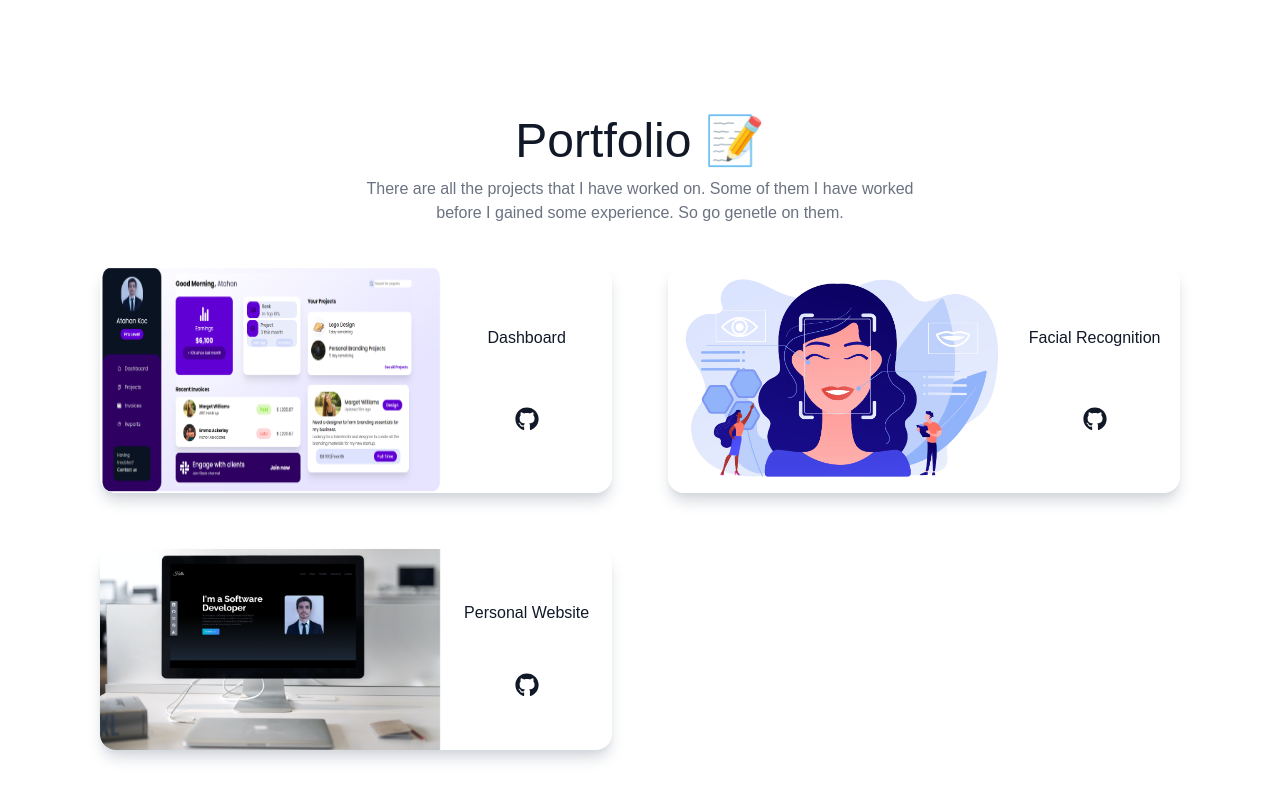
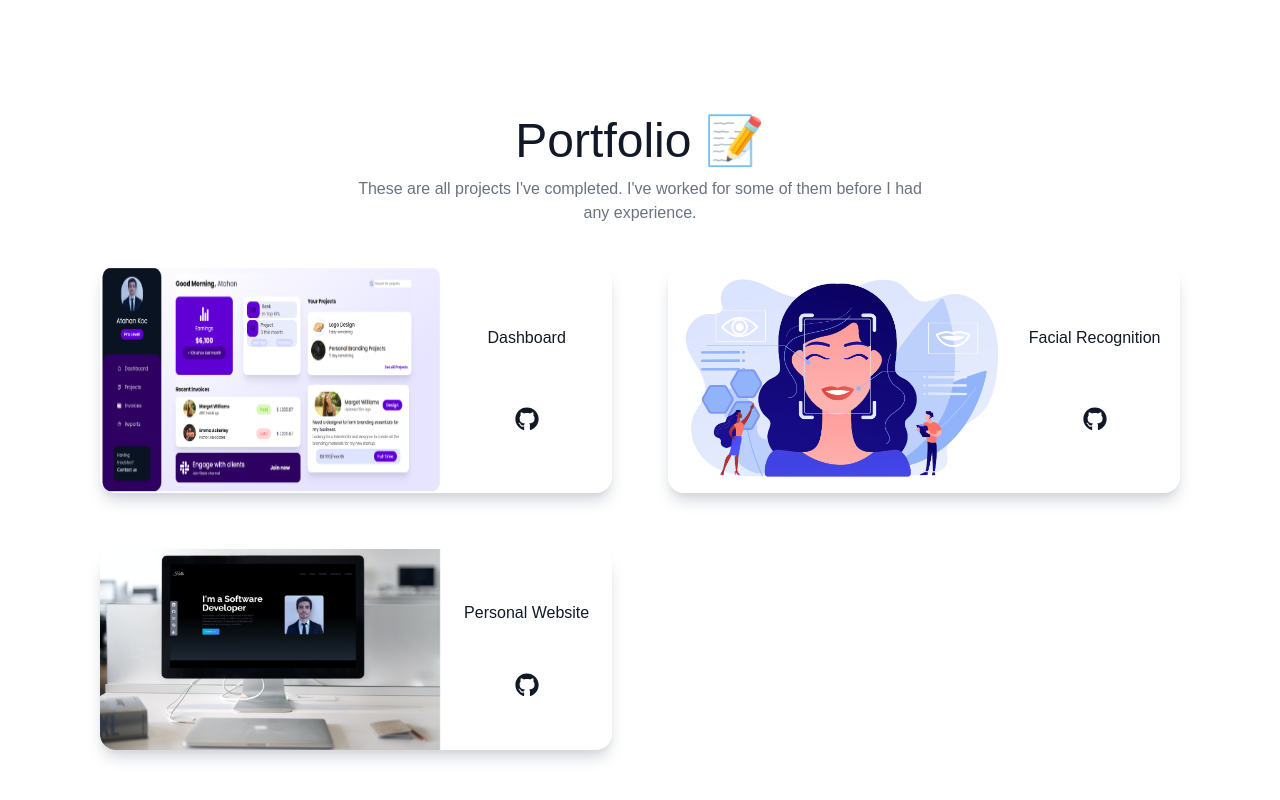
Before and after one commit to AtahanKocc/PortfolioXpress, a React (Create React App) app: page / in a window 1280 px wide. Shown: the part 1703-2503 px from the top of the page. Built offline with nearby package versions, Linux system fonts and the light colour scheme.

Commit message:
changed subtitle

```diff
--- a/src/components/Portfolio.jsx
+++ b/src/components/Portfolio.jsx
@@ -34,7 +34,8 @@ const Portfolio = () => {
   return (
     <Section
       title="Portfolio 📝"
-      subtitle="There are all the projects that I have worked on. Some of them I have worked before I gained some experience. So go genetle on them."
+      subtitle="These are all projects I've completed.
+      I've worked for some of them before I had any experience."
     >
       <div className="grid gap-8 lg:gap-14 lg:grid-cols-2">
         {projects.map(({ id, image, title, github, demo }) => (
```
